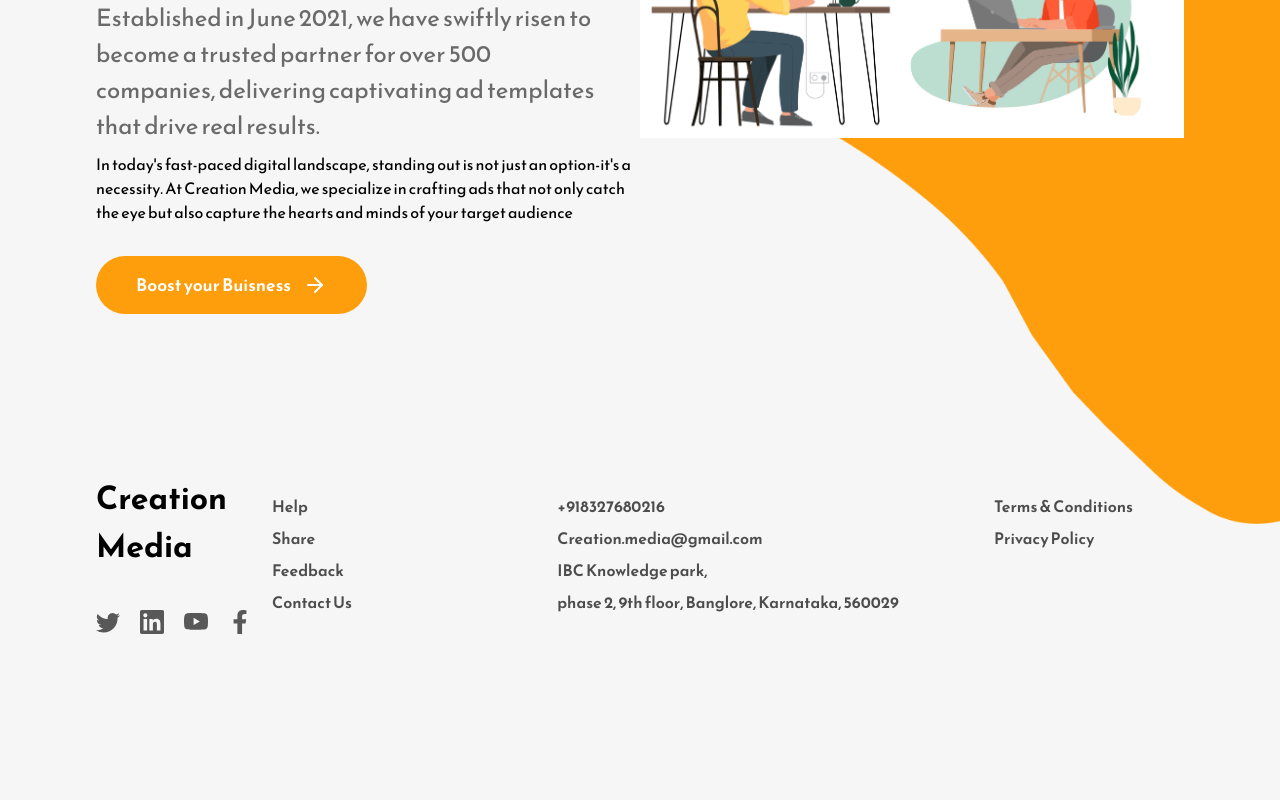
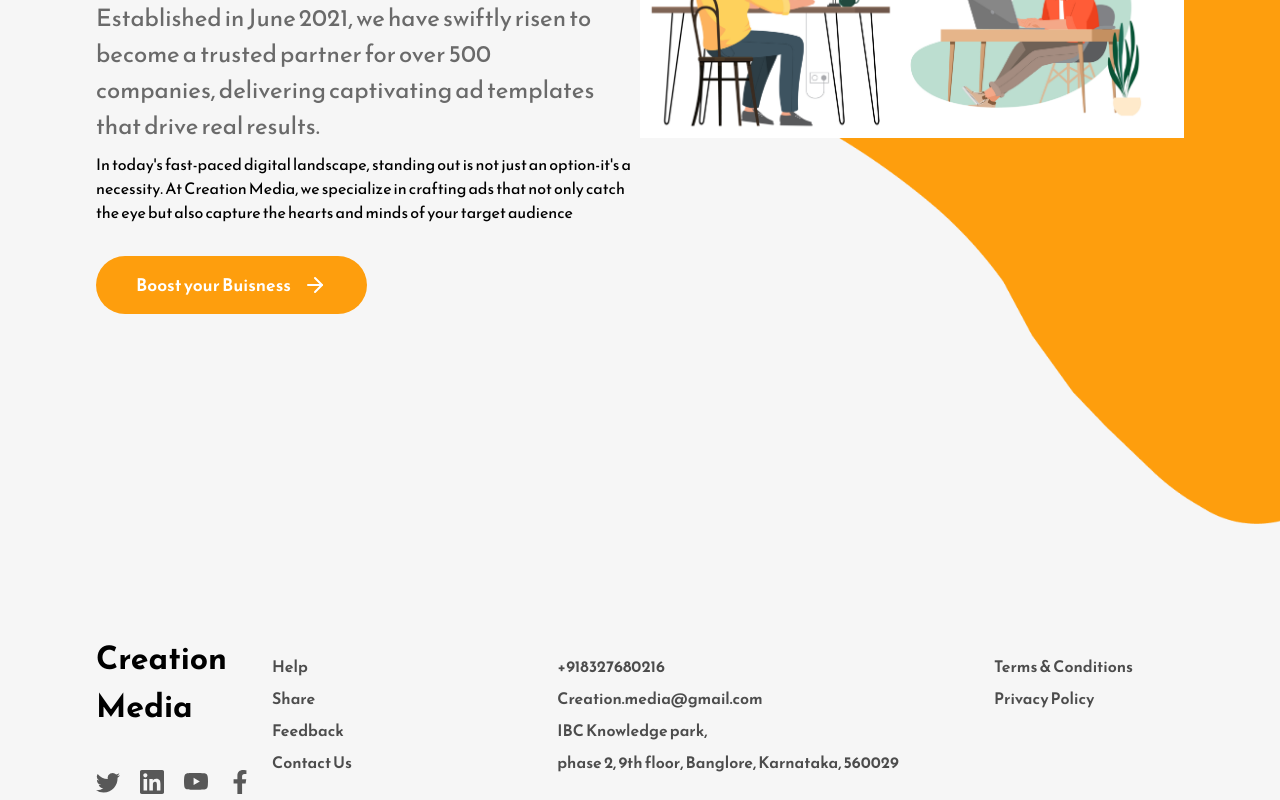
Before and after one commit to manoharmeena123/creationMedia, a React (Create React App) app: page / in a window 1280 px wide. Shown: the part 338-1138 px from the top of the page. Before the commit the page ends 978 px from the top, so only its background shows below. Built offline with nearby package versions, Linux system fonts and the light colour scheme.

Commit message:
margin added in footer

```diff
--- a/src/App.css
+++ b/src/App.css
@@ -4,6 +4,12 @@
   box-sizing: border-box;
   font-family: "Reem Kufi", sans-serif !important;
 }
+.app-container {
+  min-height: 100vh;
+  display: flex;
+  flex-direction: column;
+}
+
 img {
   max-width: 100%;
   height: auto;
@@ -200,7 +206,7 @@ nav {
 .footer-wrapper {
   margin: 6rem rem;
   display: flex;
-  margin-top: 10rem;
+  margin-top: 20rem;
 }
 .footer-logo-container {
   max-width: 110px;
```
